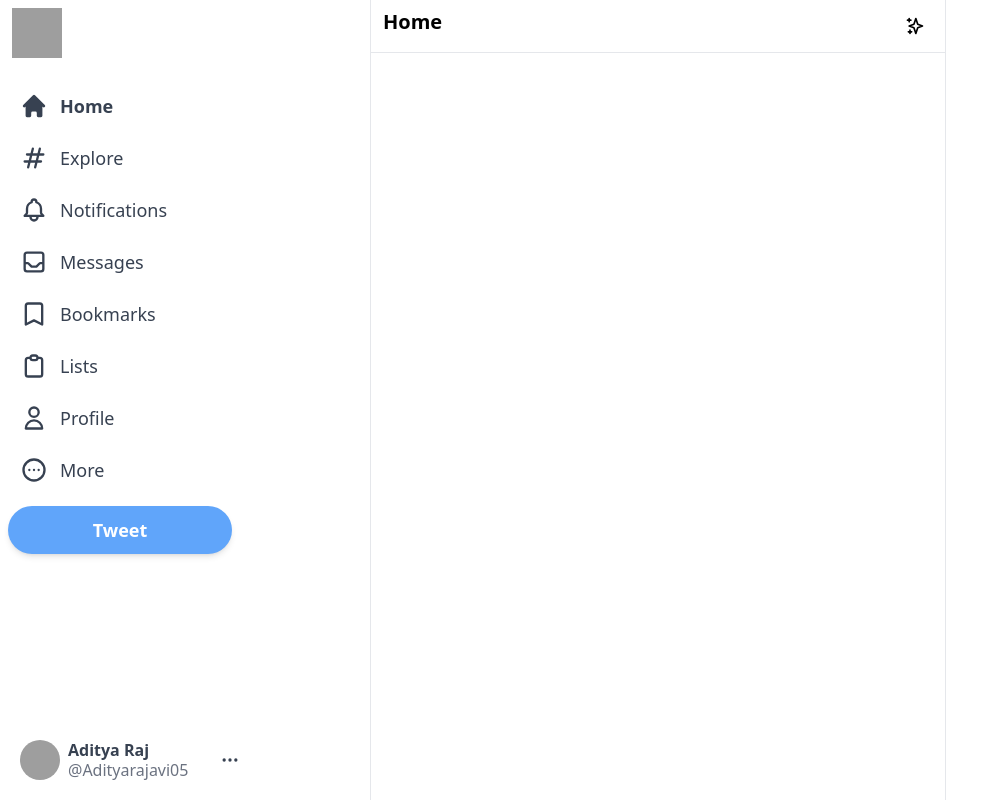
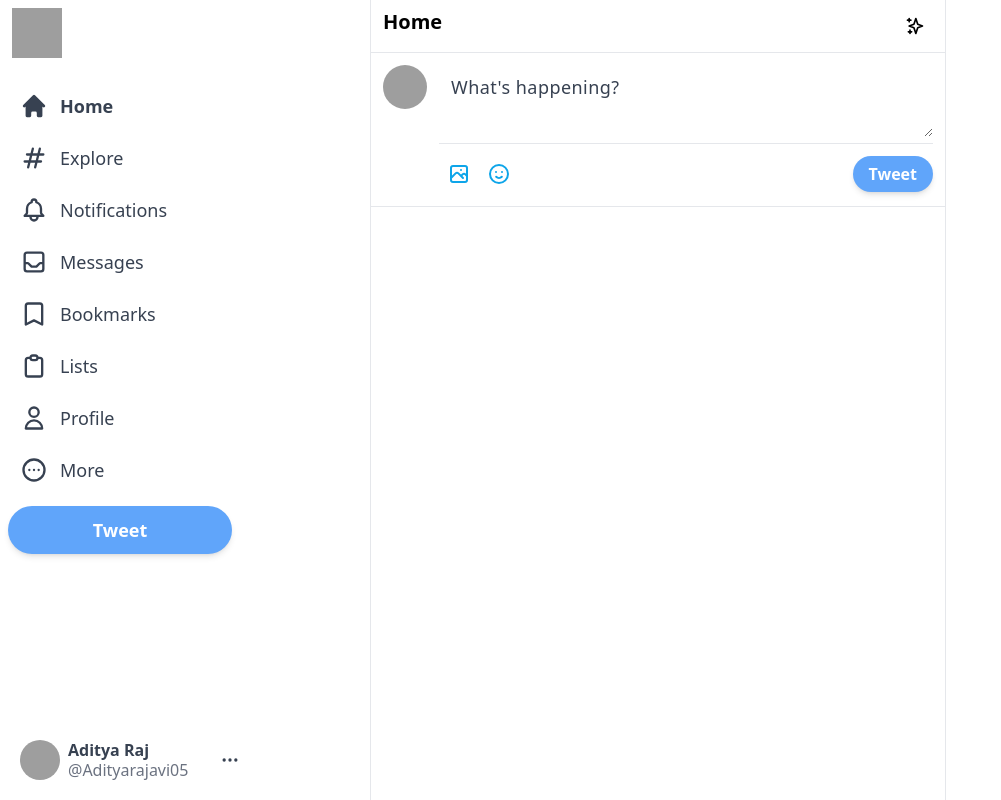
Before and after one commit to Adityaraj05/TwitterClone, a Next.js app: page / in a window 1280 px wide. Shown: the whole page, without its empty margins (0-1001 px from the left). Built offline with nearby package versions, Linux system fonts and the light colour scheme; grey boxes are pictures that could not be loaded.

Commit message:
Add Input Section of the Feed component

```diff
--- a/components/Feed.js
+++ b/components/Feed.js
@@ -1,4 +1,5 @@
 import { SparklesIcon } from "@heroicons/react/outline";
+import Input from "./Input";
 
 export default function Feed() {
   return (
@@ -6,9 +7,10 @@
       <div className="flex py-2 px-3 sticky top-0 z-50 bg-white border-b border-gray-200">
         <h2 className="text-lg sm:text-xl font-bold cursor-pointer">Home</h2>
         <div className="hoverEffect flex items-center justify-center px-0 ml-auto w-9 h-9">
-          <SparklesIcon className="h-5"/>
+          <SparklesIcon className="h-5" />
         </div>
       </div>
+      <Input />
     </div>
   );
 }
--- /dev/null
+++ b/components/Input.js
@@ -0,0 +1,25 @@
+import { EmojiHappyIcon, PhotographIcon } from "@heroicons/react/outline";
+
+export default function Input() {
+  return (
+    <div className="flex  border-b border-gray-200 p-3 space-x-3">
+      <img
+        src="https://yt3.ggpht.com/M9SMtoHULi1LF3DvkJ6PeVInfEwWyhjBU6Drf-Z9kmqRc6SWoYfY4rOhe2n9SQ26qPTn3u_odqI=s88-c-k-c0x00ffffff-no-rj-mo"
+        alt="user-img"
+        className="h-11 w-11 rounded-full cursor-pointer hover:brightness-95"
+      />
+      <div className="w-full divide-y divide-gray-200">
+        <div className="">
+          <textarea className="w-full border-none focus:ring-0 text-lg placeholder-gray-700 tracking-wide min-h-[50px] text-gray-700" rows="2" placeholder="What's happening?"></textarea>
+        </div>
+        <div className="flex items-center justify-between pt-2.5">
+            <div className="flex">
+                <PhotographIcon className="h-10 w-10 hoverEffect p-2 text-sky-500 hover:bg-sky-100"/>
+                <EmojiHappyIcon className="h-10 w-10 hoverEffect p-2 text-sky-500 hover:bg-sky-100"/>
+            </div>
+            <button className="bg-blue-400 text-white px-4 py-1.5 rounded-full font-bold shadow-md hover:brightness-95 disabled:opacity-50">Tweet</button>
+        </div>
+      </div>
+    </div>
+  );
+}
--- a/package.json
+++ b/package.json
@@ -15,6 +15,7 @@
     "react-dom": "18.1.0"
   },
   "devDependencies": {
+    "@tailwindcss/forms": "^0.5.7",
     "autoprefixer": "^10.4.7",
     "eslint": "8.14.0",
     "eslint-config-next": "12.1.6",
--- a/tailwind.config.js
+++ b/tailwind.config.js
@@ -6,5 +6,5 @@
   theme: {
     extend: {},
   },
-  plugins: [],
+  plugins: [require('@tailwindcss/forms')],
 }
```
Also changed, not shown: 1 other file (tests, documents, lock files or other folders).
